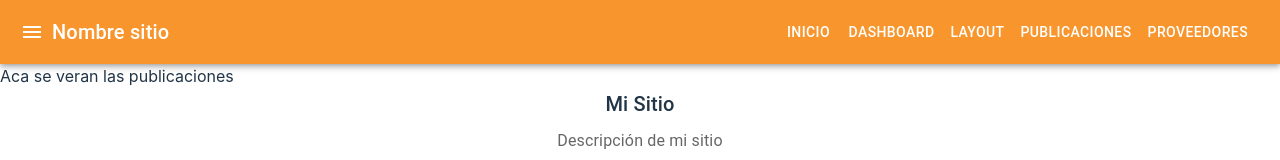
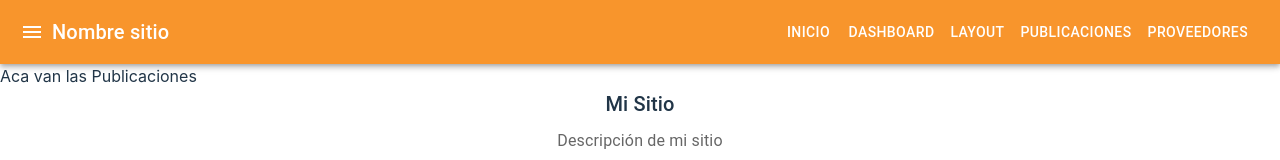
Before and after one commit to veraBytte/rescue, a React (Vite) app: page /publicaciones in a window 1280 px wide. Shown: the top 160 px of the page. Built offline with nearby package versions, Linux system fonts and the light colour scheme.

Commit message:
Nueva rama creada

```diff
--- a/src/components/publicaciones/Publicaciones.jsx
+++ b/src/components/publicaciones/Publicaciones.jsx
@@ -2,6 +2,6 @@ import React from 'react'
 
 export default function Publicaciones() {
   return (
-    <div>Aca se veran las publicaciones</div>
+    <div>Aca van las Publicaciones</div>
   )
 }
```
